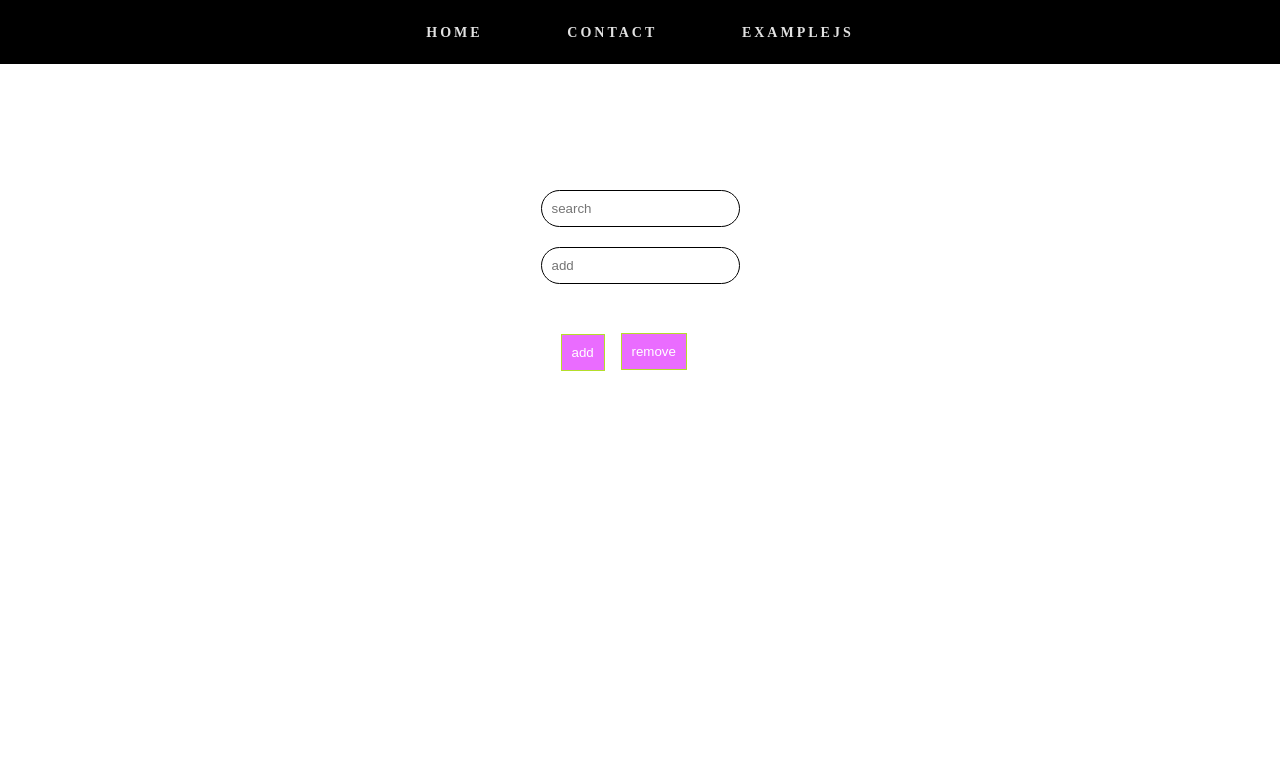
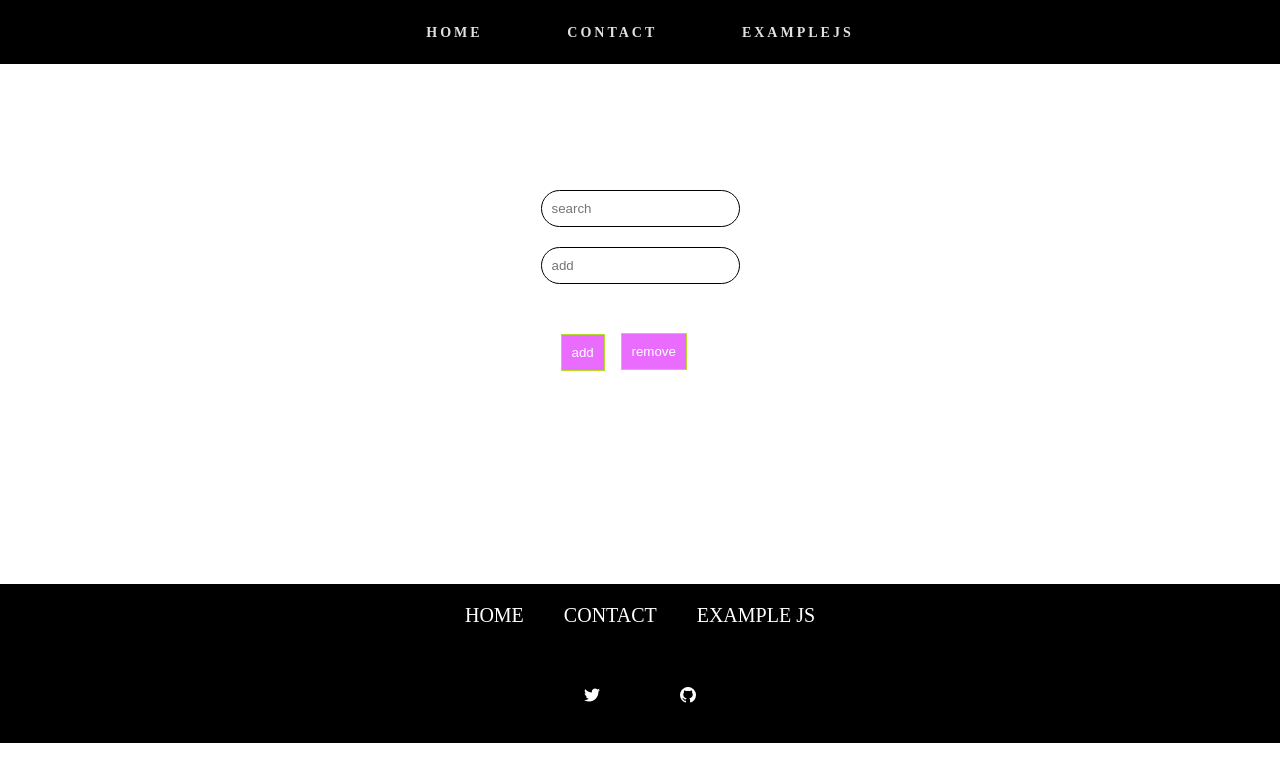
Before and after one commit to pooriavakili/websiteporfolioone, a website: page pages/example.html in a window 1280 px wide. Drawn offline with Linux system fonts and the light colour scheme; files that its build step writes are made by us from their sources.

Commit message:
first commit

```diff
--- a/pages/example.html
+++ b/pages/example.html
@@ -4,6 +4,10 @@
     <meta charset="UTF-8">
     <title>Title</title>
     <link rel="stylesheet" href="/styles/main.css">
+    <link rel="stylesheet" href="https://use.fontawesome.com/releases/v5.5.0/css/all.css" integrity="sha384-B4dIYHKNBt8Bc12p+WXckhzcICo0wtJAoU8YZTY5qE0Id1GSseTk6S+L3BlXeVIU" crossorigin="anonymous">
+    <link href="https://fonts.googleapis.com/css?family=Dancing+Script:400,700|Josefin+Sans:300,400,600,700|Nunito:300,400,600,700" rel="stylesheet">
+    <link rel="stylesheet" href="./styles/fontawesome.css">
+    <link rel="stylesheet" href="./styles/googleApi.css">
 </head>
 <body>
 <nav class="nav">
@@ -37,7 +41,31 @@
 
     </section>
 </main>
+<footer class="footer">
+    <nav class="footer-nav">
+        <ul class="footer-items">
+            <li class="footer-item">
+                <a class="footer-link"  href="website.html">Home</a>
+            </li>
 
+            <li class="footer-item">
+                <a  class="footer-link" href="/Contact.html" >Contact</a>
+            </li>
+            <li class="footer-item" >
+                <a class="footer-link" href="./pages/example.html">example js</a>
+            </li>
+
+        </ul>
+        <ul class="social-media">
+            <li class="social-media-item">
+                <a href="https://twitter.com/pooriavakili09" class="fab fa-twitter social-media-Tel "></a>
+                <a href="https://github.com/pooriavakili" class="fab fa-github social-media-gitHub github"></a>
+            </li>
+
+        </ul>
+    </nav>
+
+</footer>
 <script src="example.js"></script>
 <script src="../server.js"></script>
 </body>
```
